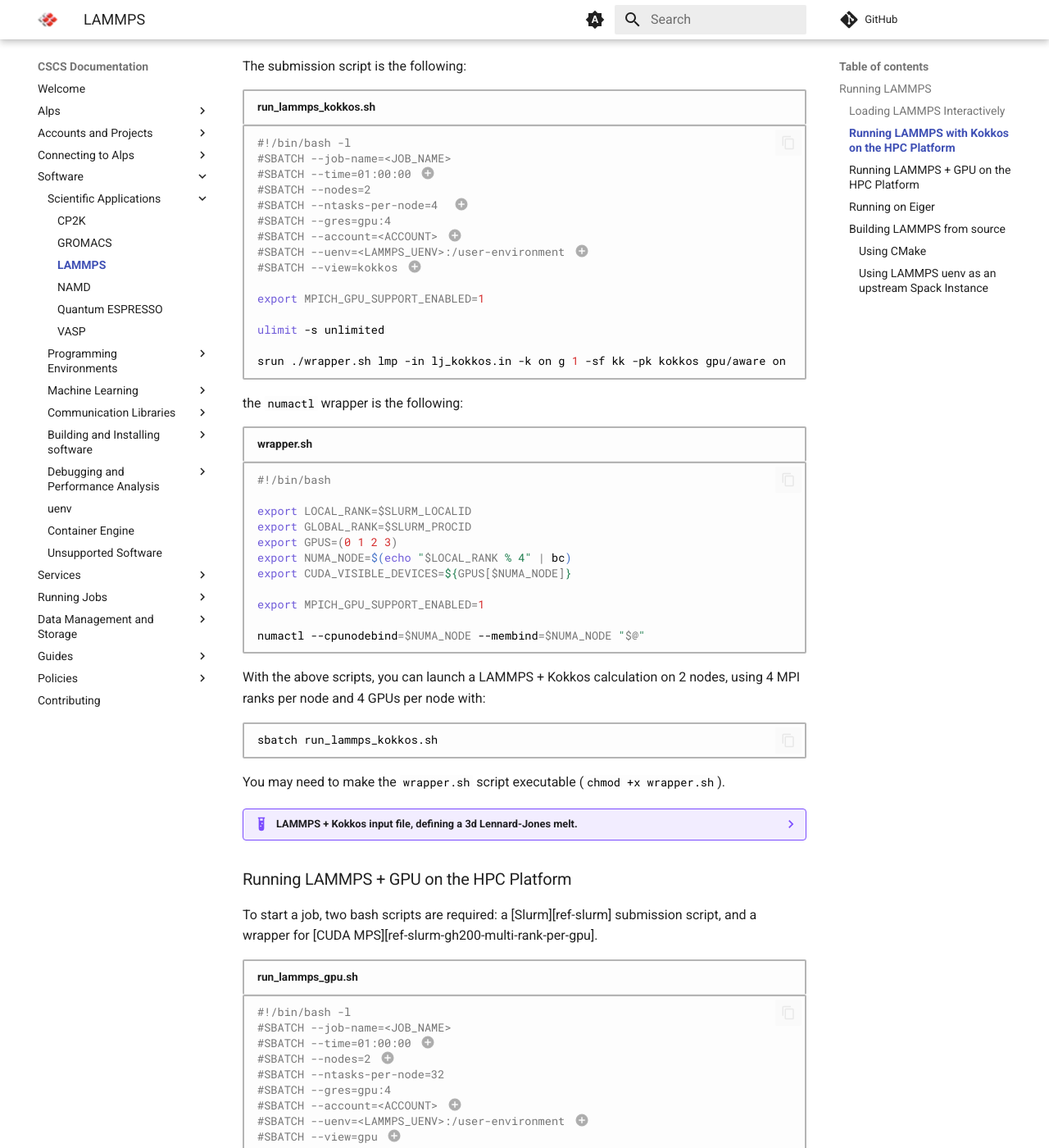
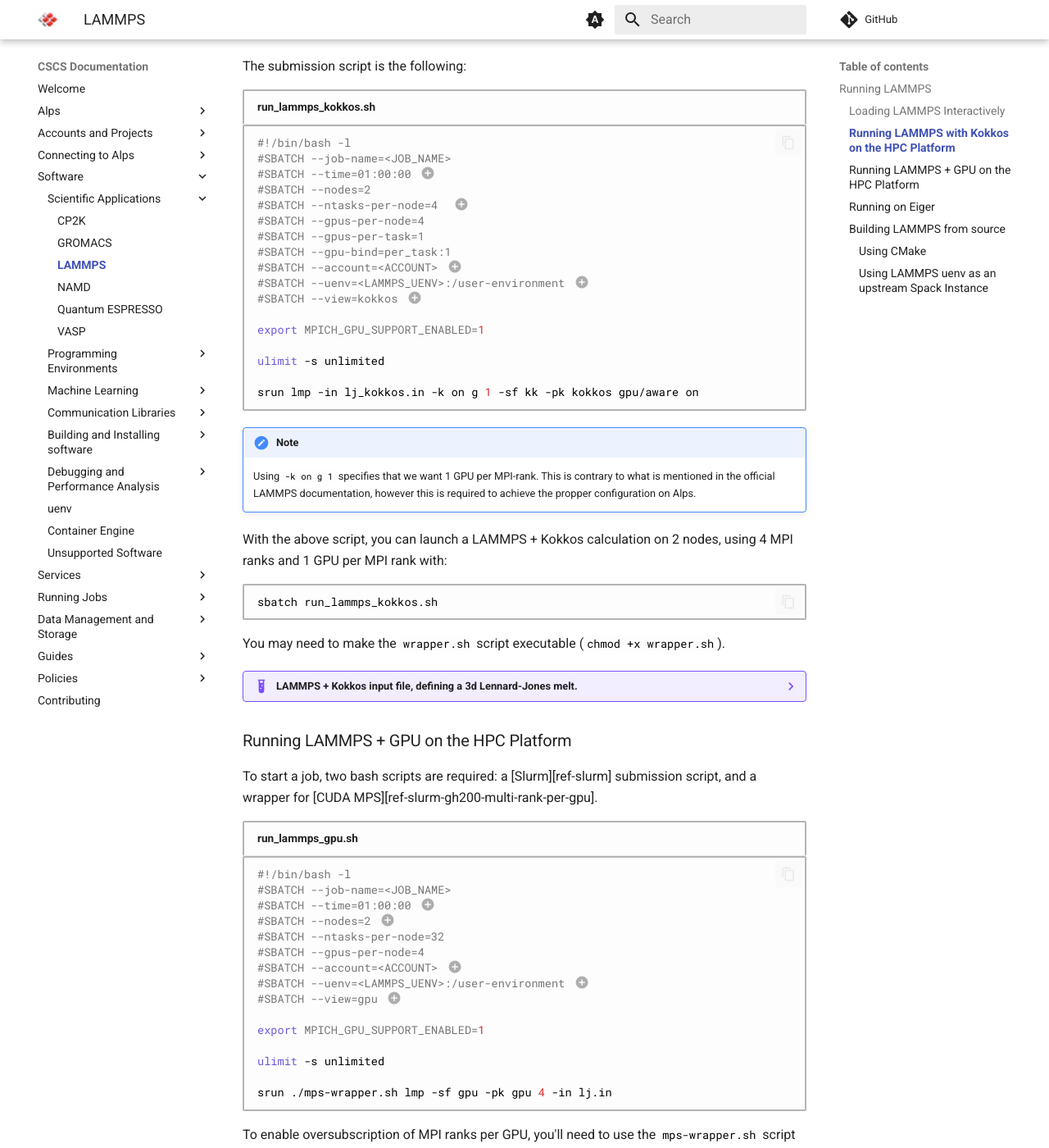
Before and after one commit to nickjbrowning/cscs-docs, an MkDocs documentation site: the page built from docs/software/sciapps/lammps.md, in a window 1280 px wide and 1400 px high, scrolled down 1644 px. Shown: the whole window at 82% size. Built offline with MkDocs 1.6.1 and Material for MkDocs 9.7.7, drawn with Linux system fonts in a browser that asks for light colours; comment, search, counter and statistics services are not loaded.

Commit message:
added an update regarding GPU binding with kokkos

````diff
--- a/docs/software/sciapps/lammps.md
+++ b/docs/software/sciapps/lammps.md
@@ -81,7 +81,9 @@
 #SBATCH --time=01:00:00 (1)
 #SBATCH --nodes=2
 #SBATCH --ntasks-per-node=4  (2)
-#SBATCH --gres=gpu:4
+#SBATCH --gpus-per-node=4
+#SBATCH --gpus-per-task=1
+#SBATCH --gpu-bind=per_task:1
 #SBATCH --account=<ACCOUNT> (3)
 #SBATCH --uenv=<LAMMPS_UENV>:/user-environment (4)
 #SBATCH --view=kokkos (5)
@@ -90,7 +92,7 @@
 
 ulimit -s unlimited
 
-srun ./wrapper.sh lmp -in lj_kokkos.in -k on g 1 -sf kk -pk kokkos gpu/aware on
+srun lmp -in lj_kokkos.in -k on g 1 -sf kk -pk kokkos gpu/aware on
 ```
 
 1. Time format: `HH:MM:SS`.
@@ -99,23 +101,11 @@
 4. Change `<LAMMPS_UENV>` to the name (or path) of the LAMMPS uenv you want to use.
 5. Load the `kokkos` uenv view.
 
-the `numactl` wrapper is the following:
+!!! Note
+    Using `-k on g 1` specifies that we want 1 GPU per MPI-rank.
+    This is contrary to what is mentioned in the official LAMMPS documentation, however this is required to achieve the propper configuration on Alps.
 
-```bash title="wrapper.sh"
-#!/bin/bash
-
-export LOCAL_RANK=$SLURM_LOCALID
-export GLOBAL_RANK=$SLURM_PROCID
-export GPUS=(0 1 2 3)
-export NUMA_NODE=$(echo "$LOCAL_RANK % 4" | bc)
-export CUDA_VISIBLE_DEVICES=${GPUS[$NUMA_NODE]}
-
-export MPICH_GPU_SUPPORT_ENABLED=1
-
-numactl --cpunodebind=$NUMA_NODE --membind=$NUMA_NODE "$@"
-```
-
-With the above scripts, you can launch a LAMMPS + Kokkos calculation on 2 nodes, using 4 MPI ranks per node and 4 GPUs per node with:
+With the above script, you can launch a LAMMPS + Kokkos calculation on 2 nodes, using 4 MPI ranks and 1 GPU per MPI rank with:
 
 ```bash
 sbatch run_lammps_kokkos.sh
@@ -176,7 +166,7 @@
 #SBATCH --time=01:00:00 (1)
 #SBATCH --nodes=2 (2)
 #SBATCH --ntasks-per-node=32
-#SBATCH --gres=gpu:4
+#SBATCH --gpus-per-node=4
 #SBATCH --account=<ACCOUNT> (3)
 #SBATCH --uenv=<LAMMPS_UENV>:/user-environment (4)
 #SBATCH --view=gpu (5)
````
